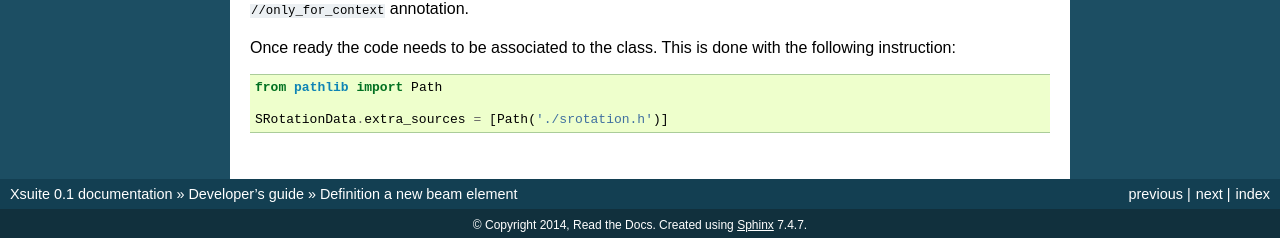
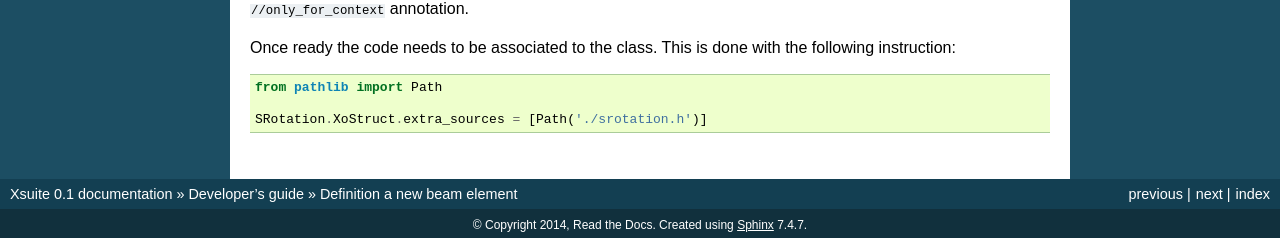
Before and after one commit to xsuite/xsuite, a Sphinx documentation site: the page built from docs/newbeamelement.rst, in a window 1280 px wide and 900 px high, scrolled down 2198 px. Shown: the part 659-897 px from the top of the window. Built offline with Sphinx 7.4.7, drawn with Linux system fonts in a browser that asks for light colours.

Commit message:
Quick push

```diff
--- a/docs/newbeamelement.rst
+++ b/docs/newbeamelement.rst
@@ -172,4 +172,4 @@ Once ready the code needs to be associated to the class. This is done with the f
 
     from pathlib import Path
 
-    SRotationData.extra_sources = [Path('./srotation.h')]
+    SRotation.XoStruct.extra_sources = [Path('./srotation.h')]
```
